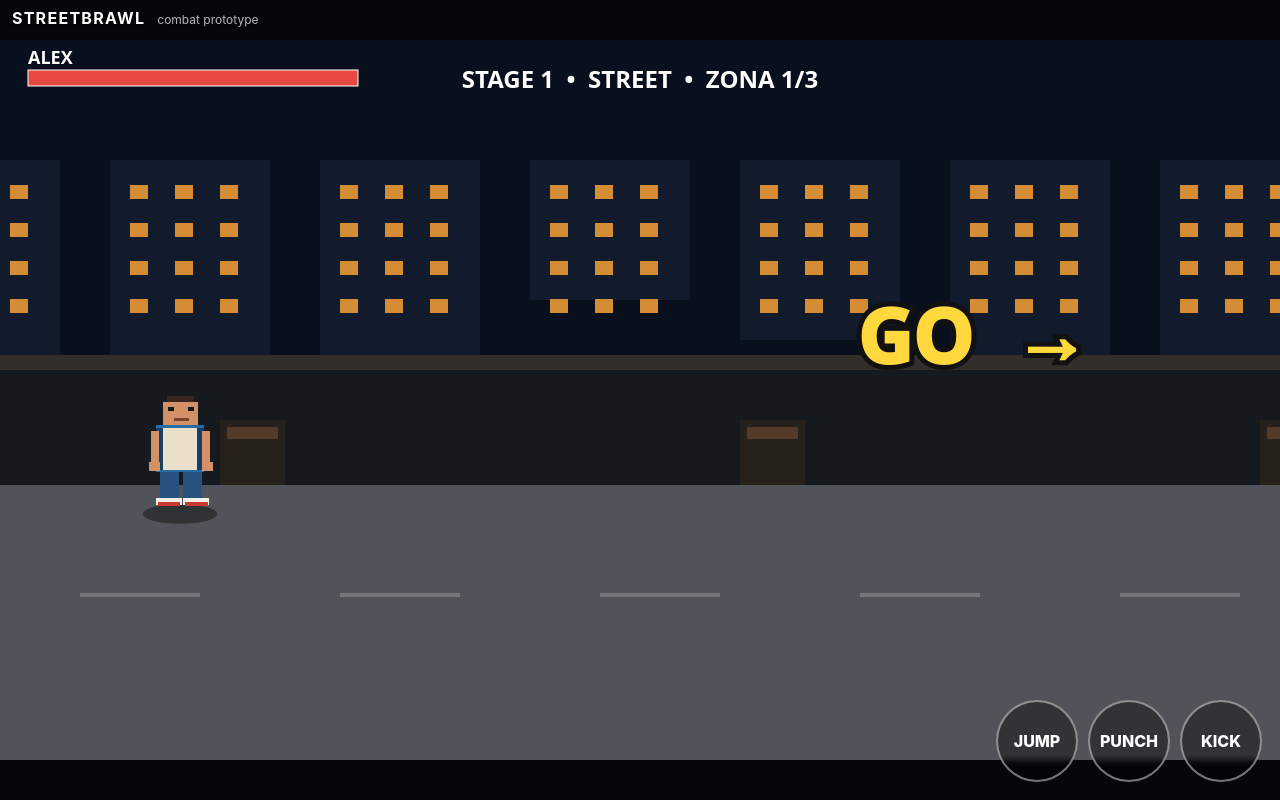
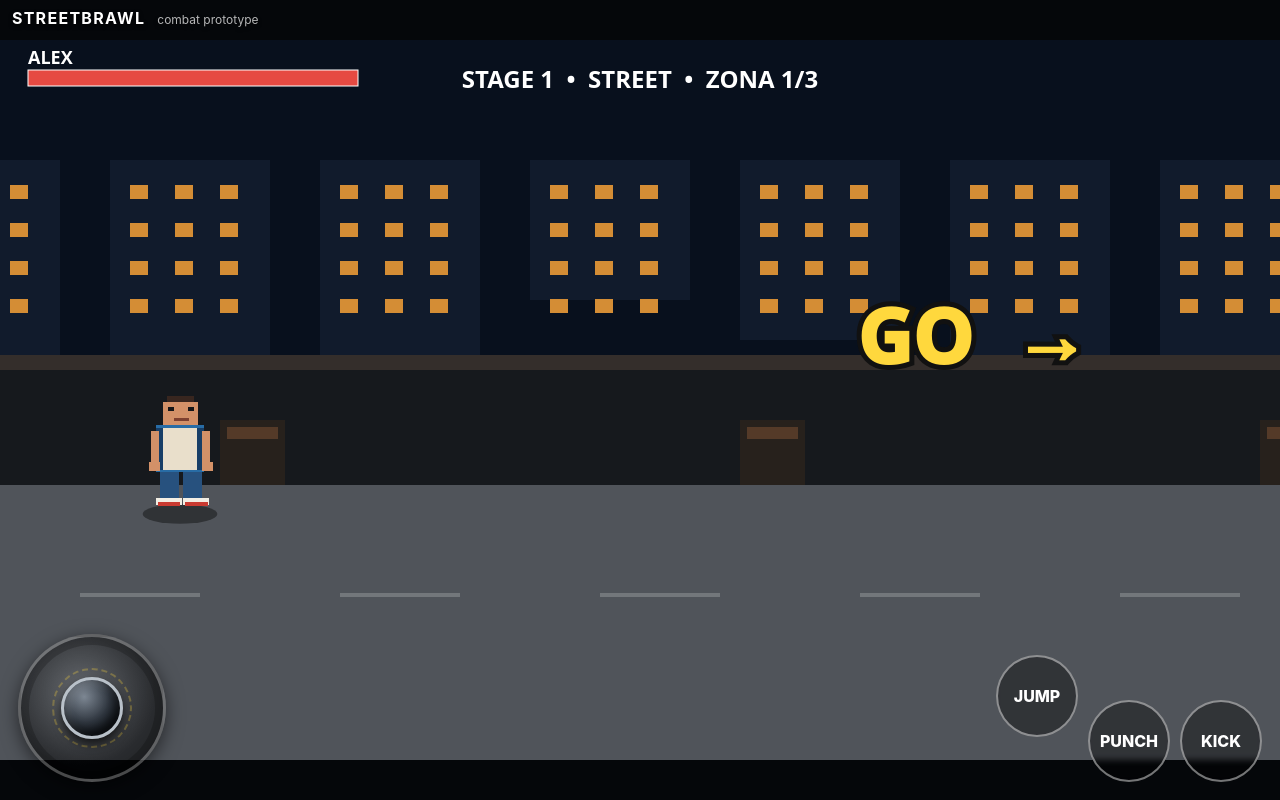
Before and after one commit to alessiobargigli-art/StreetBrawl, a website built with Vite: page index.html in a window 1280 px wide. Built offline with nearby package versions, Linux system fonts and the light colour scheme.

Commit message:
style: add arcade analog joystick controls

```diff
--- a/src/styles.css
+++ b/src/styles.css
@@ -8,8 +8,11 @@ button { font:inherit; }
 canvas{display:block;width:100vw;height:100vh;object-fit:contain;image-rendering:pixelated;touch-action:none}
 .touch-controls{position:absolute;inset:0;z-index:4;pointer-events:none;display:flex;justify-content:space-between;align-items:end;padding:0 max(18px,env(safe-area-inset-right)) max(18px,env(safe-area-inset-bottom)) max(18px,env(safe-area-inset-left))}
 .touch-controls button{pointer-events:auto;min-width:64px;min-height:56px;border:2px solid rgba(255,255,255,.45);border-radius:14px;background:rgba(0,0,0,.38);color:white;font-weight:800;backdrop-filter:blur(3px);touch-action:none;user-select:none}.touch-controls button:active{transform:scale(.96);background:rgba(255,255,255,.18)}
-.dpad{display:grid;gap:4px;justify-items:center}.dpad>div{display:flex;gap:4px}.actions{display:flex;gap:10px;align-items:end}.actions button{min-width:82px;border-radius:50%;aspect-ratio:1}
+.joystick{pointer-events:auto;position:relative;width:148px;height:148px;border-radius:50%;touch-action:none;user-select:none;background:radial-gradient(circle at 42% 38%,rgba(255,255,255,.12),rgba(0,0,0,.48) 62%,rgba(0,0,0,.68));border:3px solid rgba(255,255,255,.28);box-shadow:inset 0 0 0 8px rgba(0,0,0,.2),0 5px 18px #0008}
+.joystick-ring{position:absolute;inset:22%;border-radius:50%;border:2px dashed rgba(255,216,61,.28);pointer-events:none}
+.joystick-knob{position:absolute;left:50%;top:50%;width:62px;height:62px;border-radius:50%;transform:translate(-50%,-50%);background:radial-gradient(circle at 36% 30%,#7d8793,#303740 48%,#171c22 72%);border:3px solid #b9c1c9;box-shadow:inset -5px -6px 10px #0008,inset 4px 4px 8px #fff2,0 5px 10px #000a;pointer-events:none;will-change:transform}
+.actions{display:flex;gap:10px;align-items:end}.actions button{min-width:82px;border-radius:50%;aspect-ratio:1}.actions .jump{transform:translateY(-45px)}.actions .jump:active{transform:translateY(-45px) scale(.96)}
 .install-card{position:absolute;z-index:30;left:50%;bottom:max(22px,env(safe-area-inset-bottom));transform:translateX(-50%);width:min(560px,calc(100% - 28px));display:grid;grid-template-columns:82px 1fr;gap:16px;align-items:center;padding:18px;border:2px solid #3979d5;border-radius:20px;background:rgba(7,13,24,.96);box-shadow:0 16px 50px #000a;backdrop-filter:blur(12px)}.install-card[hidden]{display:none}.install-card img{width:82px;height:82px;border-radius:18px}.install-card strong{font-size:22px;text-transform:uppercase;letter-spacing:.04em}.install-card p{margin:5px 0 12px;color:#b9c7dc;font-size:14px}.install-actions{display:flex;gap:10px;align-items:center}.install-actions button{border:0;border-radius:10px;padding:10px 16px;font-weight:900;cursor:pointer}.install-actions #install-now{background:#2385ed;color:white}.install-actions #install-later{background:transparent;color:#79baff}.install-close{position:absolute;right:8px;top:5px;border:0;background:transparent;color:#aebbd0;font-size:28px;cursor:pointer}
 @media (hover:hover) and (pointer:fine){.touch-controls{display:none}}
-@media (max-height:500px){.install-card{bottom:10px;padding:10px;grid-template-columns:58px 1fr}.install-card img{width:58px;height:58px}.install-card strong{font-size:17px}.install-card p{font-size:12px;margin:2px 0 7px}.install-actions button{padding:7px 12px}}
+@media (max-height:500px){.joystick{width:122px;height:122px}.joystick-knob{width:52px;height:52px}.actions button{min-width:68px;min-height:68px}.actions .jump{transform:translateY(-32px)}.actions .jump:active{transform:translateY(-32px) scale(.96)}.install-card{bottom:10px;padding:10px;grid-template-columns:58px 1fr}.install-card img{width:58px;height:58px}.install-card strong{font-size:17px}.install-card p{font-size:12px;margin:2px 0 7px}.install-actions button{padding:7px 12px}}
 @media (orientation:portrait){.shell::after{content:'Ruota il dispositivo in orizzontale';position:absolute;inset:0;z-index:20;display:grid;place-items:center;padding:30px;text-align:center;background:#05070a;font-size:22px;font-weight:800}}
```
